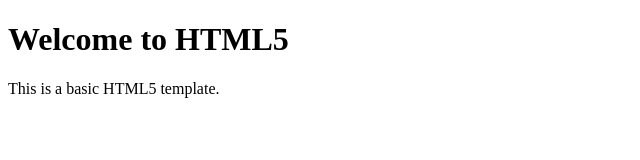
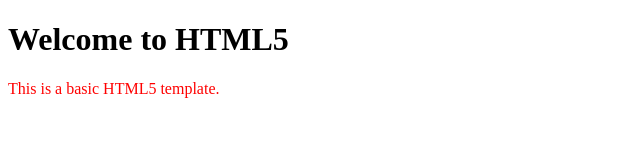
Before and after one commit to Oneikam/Oneika, a plain HTML site: page index.html in a window 1280 px wide. Shown: the whole page, without its empty margins (0-640 px from the left). Drawn offline with Linux system fonts and the light colour scheme.

Commit message:
add color

```diff
--- a/index.html
+++ b/index.html
@@ -7,6 +7,6 @@
 </head>
 <body>
     <h1>Welcome to HTML5</h1>
-    <p>This is a basic HTML5 template.</p>
+    <p style="color:red;">This is a basic HTML5 template.</p>
 </body>
 </html>
```
